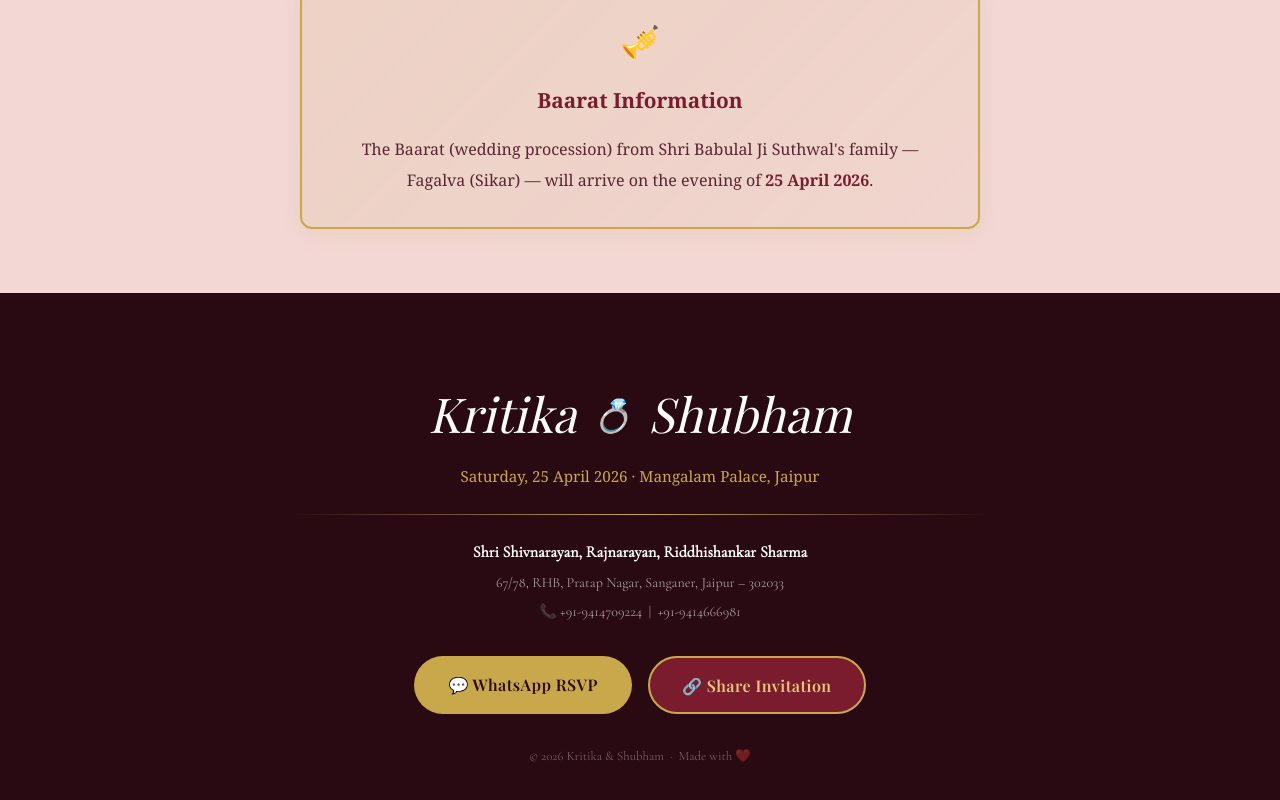
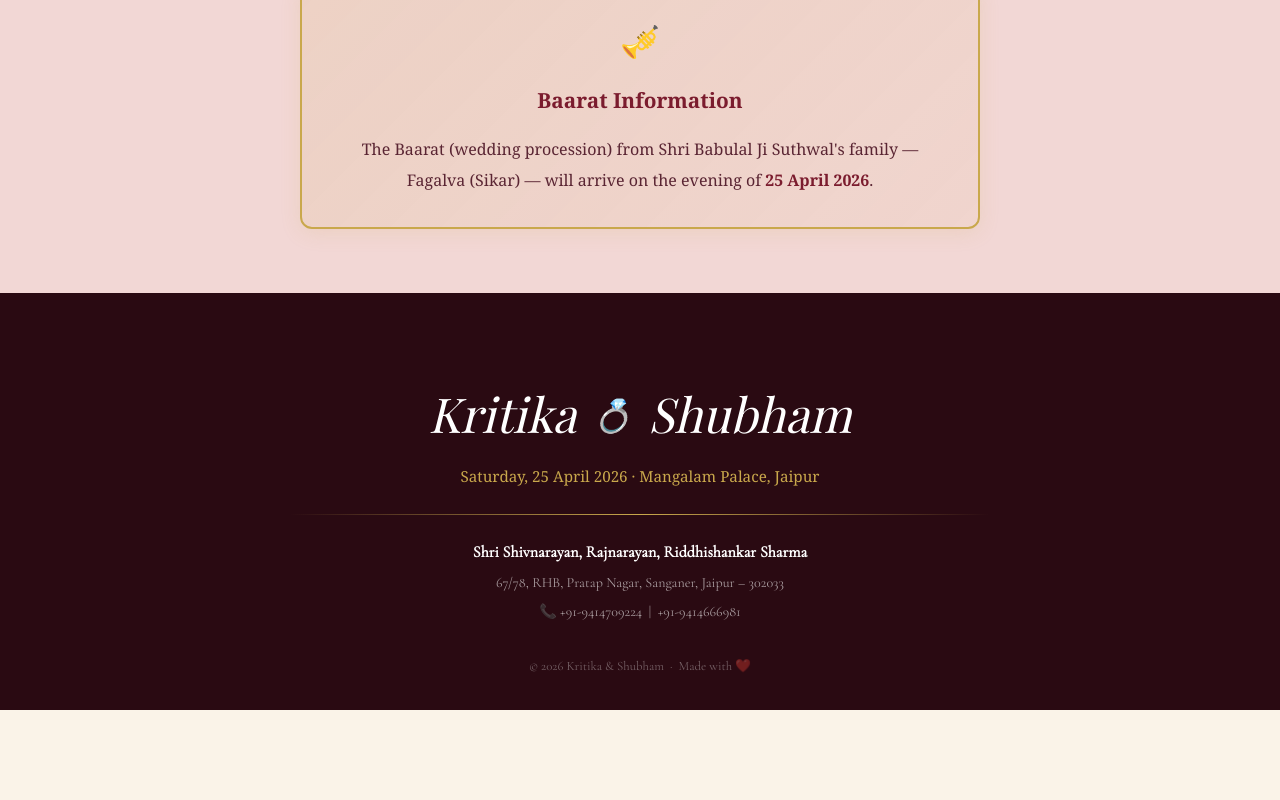
Before and after one commit to rudraksh-16/kratika-wedding, a React (Vite) app in the folder wedding-app/: page / in a window 1280 px wide. Shown: the part 5946-6746 px from the top of the page. After the commit the page ends 6656 px from the top, so only its background shows below. Built offline with nearby package versions, Linux system fonts and the light colour scheme; a web font is replaced by a local one.

Commit message:
fix: remove rsvp and invitation

```diff
--- a/wedding-app/src/components/Footer.jsx
+++ b/wedding-app/src/components/Footer.jsx
@@ -1,19 +1,4 @@
 import './Footer.css';
-
-const WHATSAPP = 'https://wa.me/919414709224';
-
-function share() {
-  if (navigator.share) {
-    navigator.share({
-      title: 'Kritika & Shubham – Wedding | 25 April 2026',
-      text: 'You are cordially invited! Mangalam Palace, Jaipur.',
-      url: window.location.href,
-    }).catch(() => {});
-  } else {
-    navigator.clipboard?.writeText(window.location.href);
-    alert('Link copied to clipboard!');
-  }
-}
 
 export default function Footer() {
   return (
@@ -36,15 +21,6 @@ export default function Footer() {
           <p className="host-mob">📞 +91-9414709224 &nbsp;|&nbsp; +91-9414666981</p>
         </div>
 
-        <div className="footer-actions">
-          <a className="btn btn-gold" href={WHATSAPP} target="_blank" rel="noopener noreferrer">
-            💬 WhatsApp RSVP
-          </a>
-          <button className="btn btn-maroon" onClick={share}>
-            🔗 Share Invitation
-          </button>
-        </div>
-
         <div className="footer-copyright">
           <p>© 2026 Kritika &amp; Shubham &nbsp;·&nbsp; Made with ❤️</p>
         </div>
```
